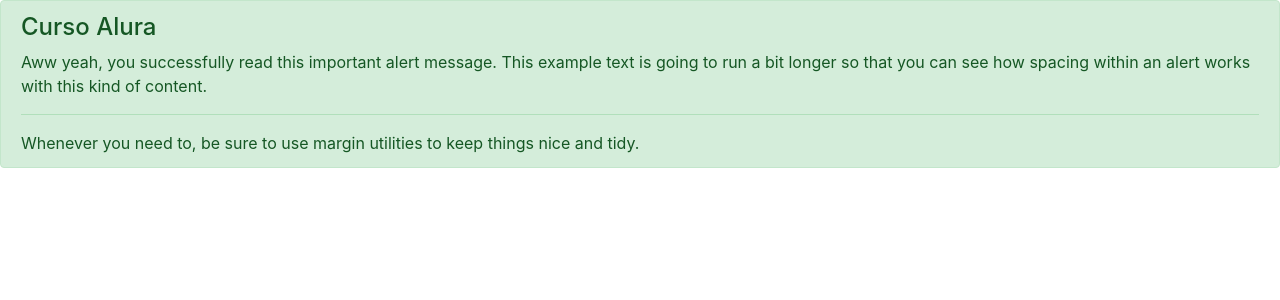
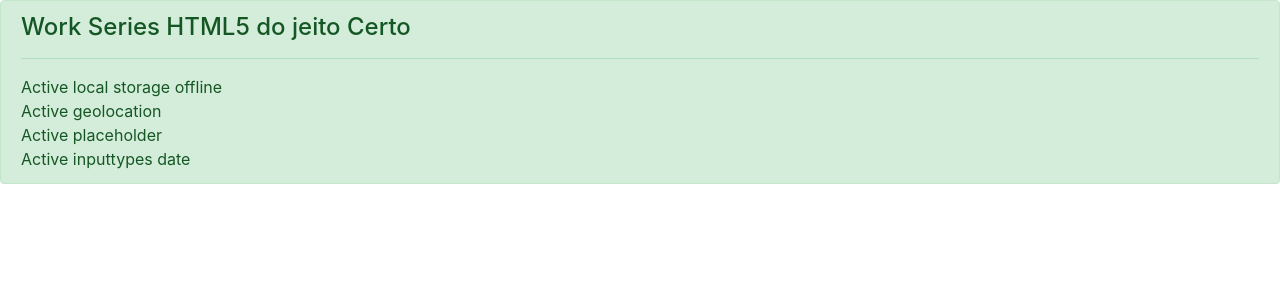
Before and after one commit to tsdeveloper/curso-work-series, a PHP site: page / in a window 1280 px wide. Shown: the top 300 px of the page. Run offline with PHP 8.4, Linux system fonts and the light colour scheme.

Commit message:
Teste Modernizr

```diff
--- a/01-introducao/01-tecnicas-de-deteccao/gulpfile.js
+++ b/01-introducao/01-tecnicas-de-deteccao/gulpfile.js
@@ -56,7 +56,7 @@
   gulp.task('browser-sync', function() {
     bs.init(files,{
                proxy: "http://upinside.test:8080", // makes a proxy for localhost:8080
-               files: ["**/*.php"],
+               files: ["**/**/*.php"],
                // Customise the placement of the snippet
 //         // and ignore certain paths
         snippetOptions: {
--- a/01-introducao/01-tecnicas-de-deteccao/index.php
+++ b/01-introducao/01-tecnicas-de-deteccao/index.php
@@ -28,10 +28,9 @@
 <body>
 
     <div class="alert alert-success" role="alert">
-  <h4 class="alert-heading">Curso Alura</h4>
-  <p>Aww yeah, you successfully read this important alert message. This example text is going to run a bit longer so that you can see how spacing within an alert works with this kind of content.</p>
+        <h4 class="alert-heading">Work Series HTML5 do jeito Certo</h4>
         <hr>
-  <p class="mb-0">Whenever you need to, be sure to use margin utilities to keep things nice and tidy.</p>
+        <p class="mb-0"></p>
     </div>
 
     <!-- inject:js -->
@@ -46,7 +45,28 @@
 
     <!-- endinject -->
 
+    <script>
+        $(function () {
+            function teste(texto) {
+                $('.mb-0').append(texto);
 
+            }
+            if (Modernizr.localstorage)
+                teste('Active local storage offline<br/>')
+
+            if (Modernizr.geolocation)
+                teste('Active geolocation<br/>')
+
+            if (Modernizr.input.placeholder)
+                teste('Active placeholder<br/>')
+
+            if (Modernizr.inputtypes.date)
+                teste('Active inputtypes date<br/>')
+            else
+                teste('No Active inputtypes date<br/>')
+
+        })
+    </script>
 </body>
 
 </html>
```
Lines whose indentation alone changed are shown as unchanged.
